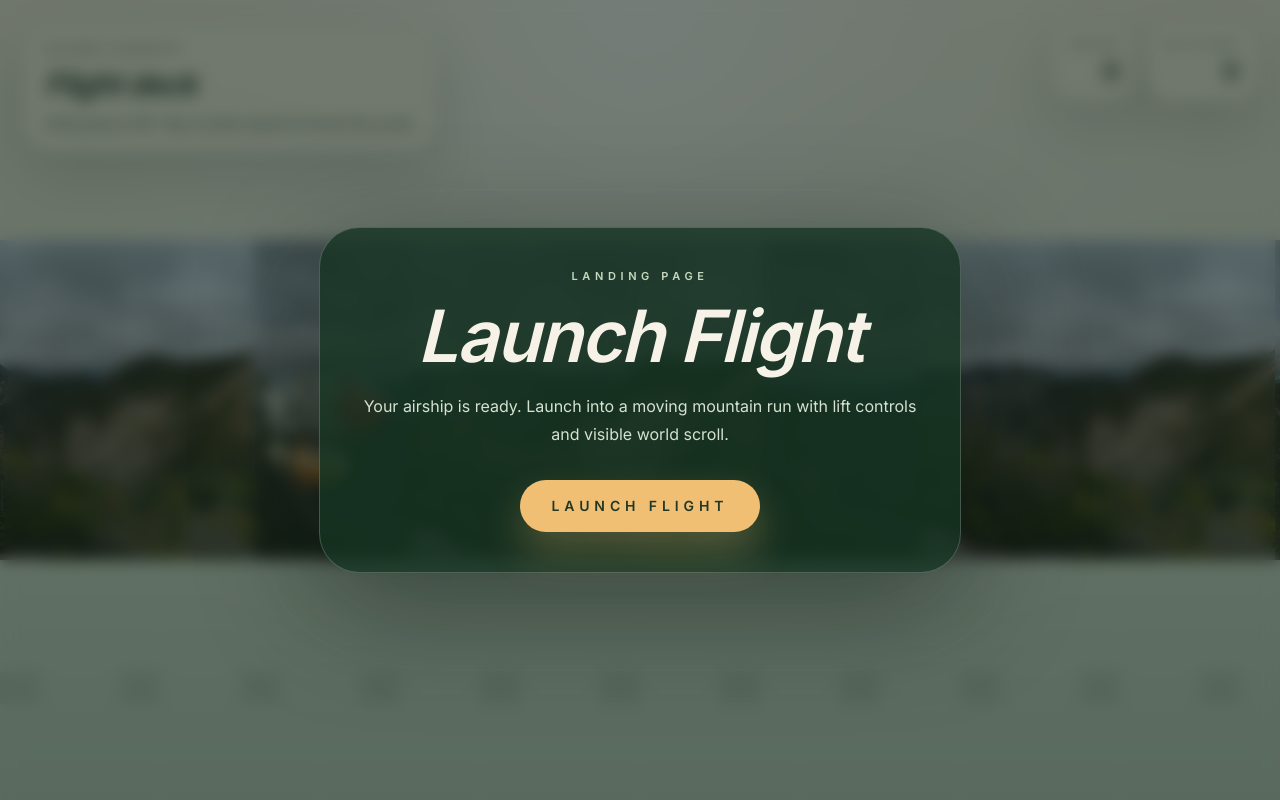
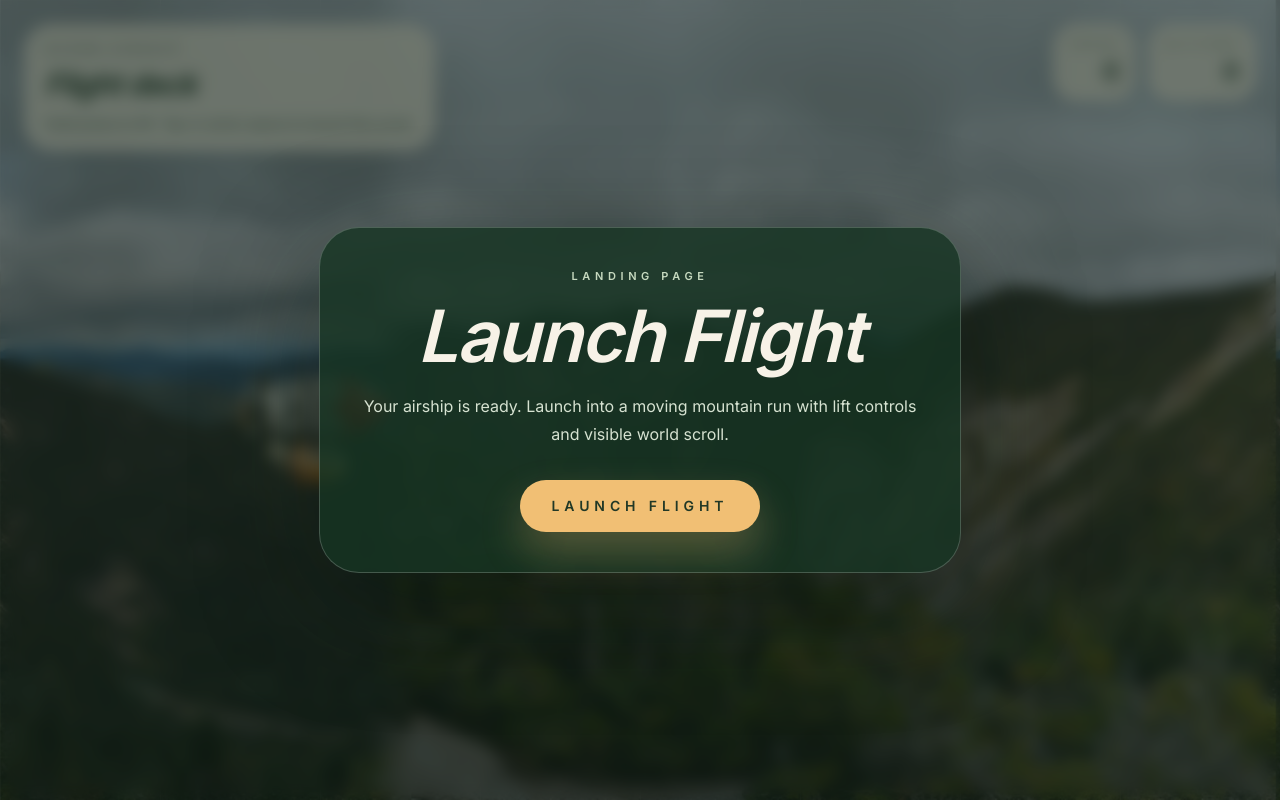
Before and after one commit to ithacaben-design/airship2, a React (Vite) app: page / in a window 1280 px wide. Built offline with nearby package versions, Linux system fonts and the light colour scheme.

Commit message:
Use loop images as full-scene backdrops

```diff
--- a/src/GameApp.tsx
+++ b/src/GameApp.tsx
@@ -14,19 +14,16 @@ const BOOST_SPEED = 310;
 
 type LayerConfig = {
   image: string;
-  bottom: number;
-  height: number;
   speed: number;
-  size: string;
 };
 
 const LOOP_SEQUENCE: LayerConfig[] = [
-  {image: loop7Src, bottom: 240, height: 320, speed: 0.12, size: 'auto 100%'},
-  {image: loop6Src, bottom: 210, height: 340, speed: 0.16, size: 'auto 100%'},
-  {image: loop5Src, bottom: 180, height: 360, speed: 0.2, size: 'auto 100%'},
-  {image: loop4Src, bottom: 145, height: 380, speed: 0.24, size: 'auto 100%'},
-  {image: loop3Src, bottom: 110, height: 400, speed: 0.28, size: 'auto 100%'},
-  {image: loop2Src, bottom: 60, height: 270, speed: 0.34, size: 'auto 100%'},
+  {image: loop7Src, speed: 0.08},
+  {image: loop6Src, speed: 0.11},
+  {image: loop5Src, speed: 0.14},
+  {image: loop4Src, speed: 0.16},
+  {image: loop3Src, speed: 0.19},
+  {image: loop2Src, speed: 0.22},
 ];
 
 const clamp = (value: number, min: number, max: number) =>
@@ -34,23 +31,19 @@ const clamp = (value: number, min: number, max: number) =>
 
 function Layer({
   image,
-  bottom,
-  height,
   speed,
-  size,
   scroll,
 }: LayerConfig & {scroll: number}) {
   return (
     <div
-      className="pointer-events-none absolute left-[-20vw] right-[-20vw] bg-repeat-x"
+      className="pointer-events-none absolute inset-0 bg-repeat-x"
       style={{
-        bottom,
-        height,
         backgroundImage: `url(${image})`,
         backgroundRepeat: 'repeat-x',
         backgroundPositionX: `${-scroll * speed}px`,
-        backgroundPositionY: 'bottom',
-        backgroundSize: size,
+        backgroundPositionY: 'center',
+        backgroundSize: 'auto 100%',
+        filter: 'saturate(1.04) contrast(1.02)',
       }}
     />
   );
@@ -210,16 +203,10 @@ export default function GameApp() {
 
   return (
     <div className="relative h-screen w-screen overflow-hidden bg-[#eef2e5] text-[#102018]">
-      <div
-        className="absolute inset-0"
-        style={{
-          background:
-            'radial-gradient(circle at top, rgba(255,255,255,0.92) 0%, rgba(255,255,255,0.32) 28%, transparent 58%), linear-gradient(180deg, #f5efe0 0%, #dce7d7 52%, #bed0c1 100%)',
-        }}
-      />
+      <Layer {...activeLoop} scroll={worldScroll} />
 
       <div
-        className="absolute inset-0 opacity-70"
+        className="absolute inset-0 opacity-55"
         style={{
           backgroundImage:
             'linear-gradient(90deg, rgba(255,255,255,0.18) 0 1px, transparent 1px), linear-gradient(180deg, rgba(255,255,255,0.08) 0 1px, transparent 1px)',
@@ -228,9 +215,13 @@ export default function GameApp() {
         }}
       />
 
-      <div className="absolute inset-x-0 bottom-0 h-[72vh]">
-        <Layer {...activeLoop} scroll={worldScroll} />
-      </div>
+      <div
+        className="absolute inset-0"
+        style={{
+          background:
+            'linear-gradient(180deg, rgba(245,239,224,0.2) 0%, rgba(220,231,215,0.08) 40%, rgba(13,30,20,0.22) 100%)',
+        }}
+      />
 
       <div
         className="absolute left-0 right-0 bottom-24 h-8"
```
